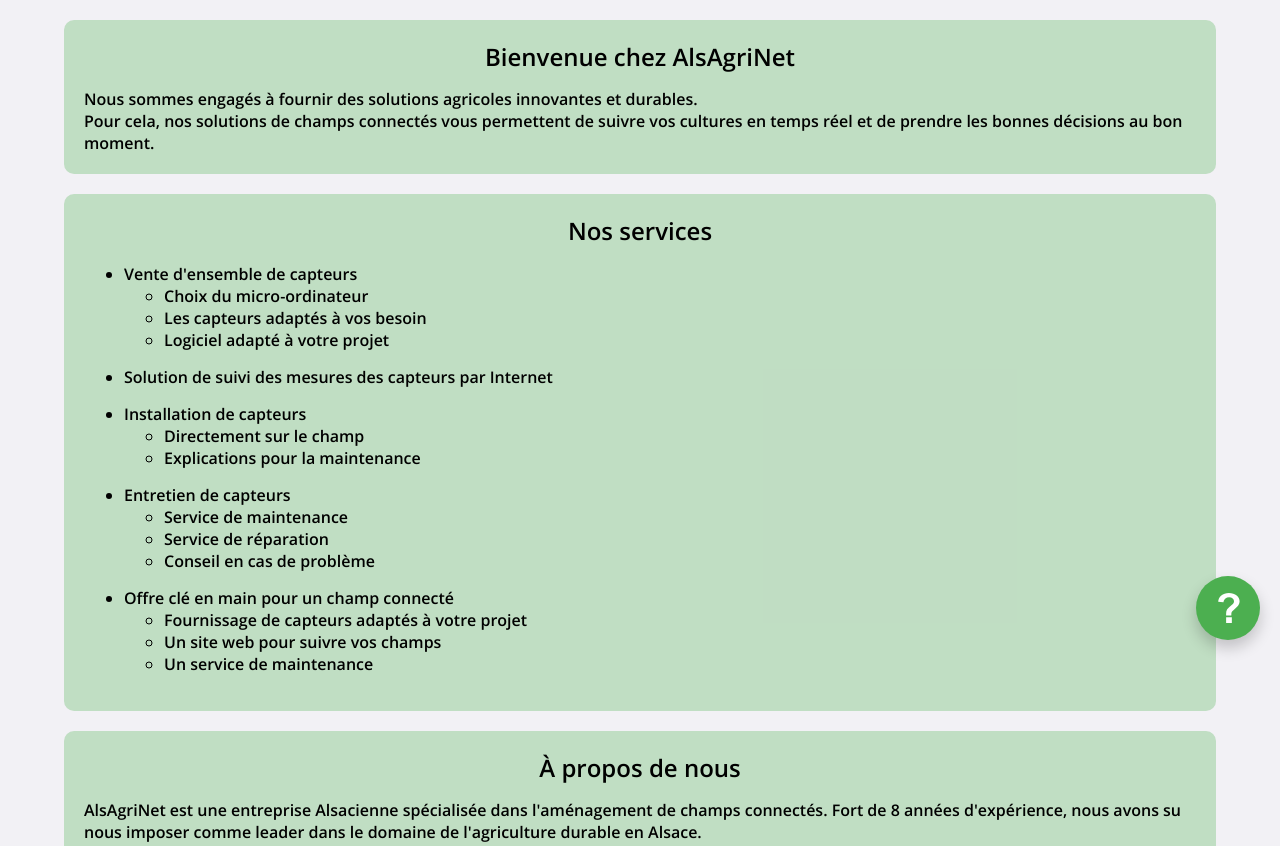
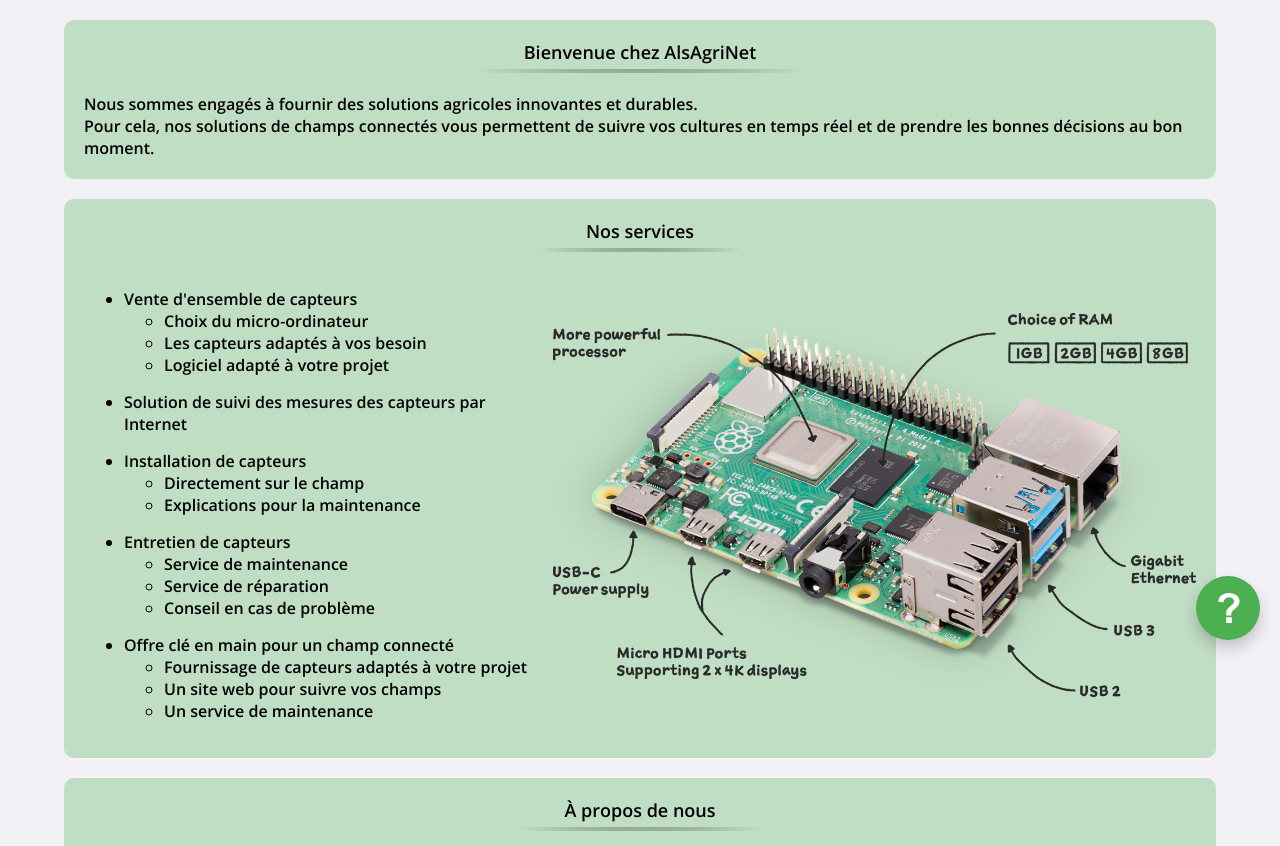
Before and after one commit to nderousseaux/projet-master, a PHP site: page / in a window 1280 px wide. Shown: the part 140-986 px from the top of the page. Run offline with PHP 8.4, Linux system fonts and the light colour scheme.

Commit message:
Ajout image service + amélioration titres + correctifs

```diff
--- a/site-comm/assets/tradDe.php
+++ b/site-comm/assets/tradDe.php
@@ -41,7 +41,8 @@ $trad = [
 						<li>Bereitstellung von Sensoren, die zu Ihrem Projekt passen</li>
 						<li>Eine Website, um Ihre Felder zu verfolgen</li>
 						<li>Wartungsdienst</li>
-					</ul>"
+					</ul>",
+		"alt" => "Foto eines Raspberry Pi 4"
 	],
 	"apropos" => [
 		"titre" => "Über uns",
@@ -86,6 +87,8 @@ $trad = [
 		]
 	],
 	"bulle" => [
+		"altBulle" => "Fragezeichensymbol",
+		"altEnt" => "Kreuzsymbol",
 		"titre" => "Kontaktiere uns",
 		"form" => [
 			"nom" => "Name",
--- a/site-comm/assets/tradEn.php
+++ b/site-comm/assets/tradEn.php
@@ -41,7 +41,8 @@ $trad = [
 					<li>Supply of sensors tailored to your project</li>
 					<li>A website to monitor your fields</li>
 					<li>Maintenance service</li>
-				</ul>"
+				</ul>",
+		"alt" => "Photo of a Raspberry Pi 4"
 	],
 	"apropos" => [
 		"titre" => "About us",
@@ -86,6 +87,8 @@ $trad = [
 		]
 	],
 	"bulle" => [
+		"altBulle" => "Question mark icon",
+		"altEnt" => "Cross icon",
 		"titre" => "Contact us",
 		"form" => [
 			"nom" => "Name",
--- a/site-comm/assets/tradFr.php
+++ b/site-comm/assets/tradFr.php
@@ -42,7 +42,8 @@ $trad = [
 						<li>Fournissage de capteurs adaptés à votre projet</li>
 						<li>Un site web pour suivre vos champs</li>
 						<li>Un service de maintenance</li>
-					</ul>"
+					</ul>",
+		"alt" => "Photo d'un Raspberry Pi 4"
 	],
 	"apropos" => [
 		"titre" => "À propos de nous",
@@ -87,6 +88,8 @@ $trad = [
 		]
 	],
 	"bulle" => [
+		"altBulle" => "Icône de point d'interrogation",
+		"altEnt" => "Icône de croix",
 		"titre" => "Contactez-nous",
 		"form" => [
 			"nom" => "Nom",
@@ -102,7 +105,7 @@ $trad = [
 			1 => "<p>Une erreur est survenue lors de l'envoi du message.</p>",
 			2 => "<p>Une erreur est survenue lors de l'envoi du message.
 				Veuillez réessayer plus tard.</p>"
-		]
+		],
 	],
 	"footer" => [
 		"droits" => "Tous droits réservés"
--- a/site-comm/index.php
+++ b/site-comm/index.php
@@ -53,11 +53,17 @@ else {
 				<?=$trad["pres"]["contenu"] . PHP_EOL;?>
 			</p>
 		</section>
-		<section>
+		<section id="services">
 			<h2><?=$trad["serv"]["titre"];?></h2>
-			<ul>
-				<?=$trad["serv"]["contenu"] . PHP_EOL;?>
-			</ul>
+			<div>
+				<ul>
+					<?=$trad["serv"]["contenu"] . PHP_EOL;?>
+				</ul>
+				<div>
+					<img src="img/rpi4.webp"
+						alt="<?=$trad["serv"]["alt"];?>"/>
+				</div>
+			</div>
 		</section>
 		<section>
 			<h2><?=$trad["apropos"]["titre"];?></h2>
@@ -141,14 +147,14 @@ else {
 	<div>
 		<div id="bulle">
 			<img src="img/icones/interrogation.svg"
-				alt="Icône de point d'interrogation"/>
+				alt="<?=$trad["bulle"]["altBulle"]?>"/>
 		</div>
 		<div id="formulaire">
 			<div id="enteteForm">
 				<h2><?=$trad["bulle"]["titre"]?></h2>
 				<div>
 					<img src="img/icones/croix.svg"
-						alt="Icône de croix"/>
+						alt="<?=$trad["bulle"]["altEnt"]?>"/>
 				</div>
 			</div>
 			<form>
--- a/site-comm/style/index.css
+++ b/site-comm/style/index.css
@@ -142,6 +142,9 @@ header > div:last-child > h2 {
 	margin: 10px 0;
 }
 #corps > section {
+	display: flex;
+	flex-direction: column;
+	align-items: center;
 	width: calc(90vw - 2 * 20px);
 	margin: 10px 0;
 	padding: 20px;
@@ -155,16 +158,43 @@ header > div:last-child > h2 {
 }
 #corps > section h2 {
 	text-align: center;
+	padding: 0 4% 5px 4%;
+	margin-top: 0;
+	font-size: 18px;
+	font-weight: normal;
+	border-style: solid;
+	border-width: 0 0 4px 0;
+	margin-bottom: 20px;
+	border-image: radial-gradient(#2c422c, #c5dcc5) 1;
+}
+#corps > section *:not(h2) {
+	width: 100%;
 }
 #corps > section p {
 	margin: 0;
 }
 
 	/* Nos services */
-#corps > section:nth-child(2) > ul > li:first-child {
+#services > div {
+	display: flex;
+	justify-content: center;
+}
+#services > div > ul {
+	width: 40%;
+}
+#services > div > div {
+	display: flex;
+	justify-content: center;
+	align-items: center;
+	width: 60%;
+}
+#services > div > div > img {
+	width: 100%;
+}
+#services > div > ul > li:first-child {
 	margin-top: 0;
 }
-#corps > section:nth-child(2) > ul > li {
+#services > div > ul > li {
 	margin-top: 15px;
 }
 
@@ -224,12 +254,15 @@ header > div:last-child > h2 {
 	flex-direction: column;
 	justify-content: center;
 	align-items: center;
+	width: unset;
 	margin: 0 5%;
 	text-decoration: none;
 	user-select: none;
 	outline: none;
 }
 #reseaux > div > a > p {
+	width: unset;
+	text-align: center;
 	color: #000000;
 	font-size: 17px;
 	padding: 5px;
@@ -415,6 +448,20 @@ footer {
 	#corps > section {
 		width: calc(97vw - 2 * 20px);
 	}
+	#corps > section h2 {
+		padding: 0 8% 5px 8%;
+	}
+
+		/* Nos services */
+	#services > div {
+		flex-direction: column;
+	}
+	#services > div > ul {
+		width: calc(100% - 40px);
+	}
+	#services > div > div {
+		width: 100%;
+	}
 
 		/* A propos */
 			/* Nos locaux */
@@ -423,6 +470,7 @@ footer {
 	}
 	#locaux > div > iframe {
 		width: 100%;
+		height: 30vh;
 	}
 	#locaux > div > section {
 		width: 100%;
```
Also changed, not shown: site-comm/img/rpi4.webp (added).
